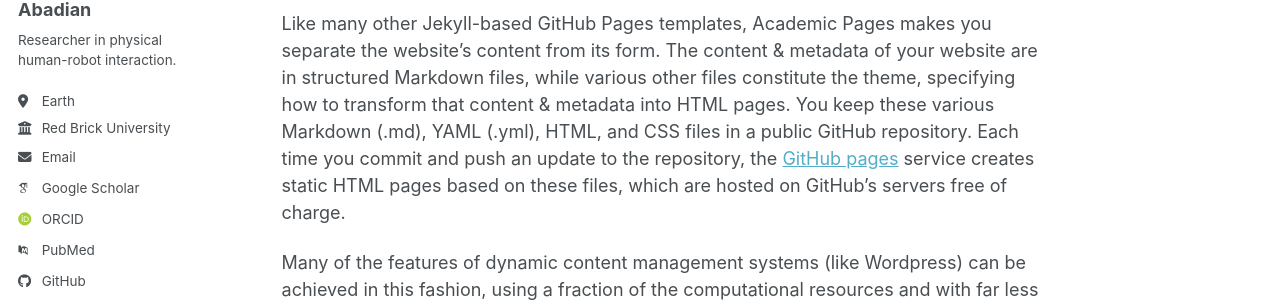
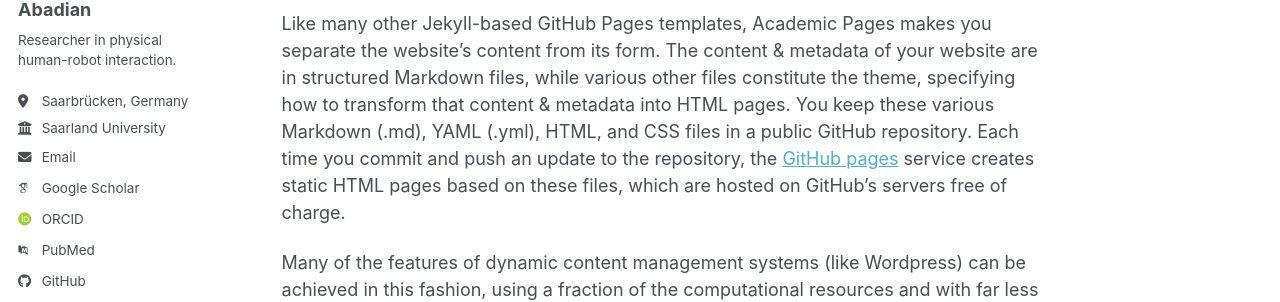
Before and after one commit to artin-saberpour/artin-saberpour.github.io, a Jekyll site: the page built from _pages/about.md, in a window 1280 px wide. Shown: the part 309-611 px from the top of the page. Built offline with Jekyll 4.4.1, drawn with Linux system fonts in a browser that asks for light colours; some web fonts are replaced; a script bundle is joined from its source files by our own code; library files that are not in the unit come from our copies.

Commit message:
Update personal information in _config.yml

```diff
--- a/_config.yml
+++ b/_config.yml
@@ -27,10 +27,10 @@
   name             : "Artin Saberpour Abadian"
   pronouns         : # example: "she/her"
   bio              : "Researcher in physical human-robot interaction."
-  location         : "Earth"
-  employer         : "Red Brick University"
+  location         : "Saarbrücken, Germany"
+  employer         : "Saarland University"
   uri              : # URL
-  email            : "none@example.org"
+  email            : "saberpour@cs.uni-saarland.de"
 
   # Academic websites
   academia         : # URL
```
